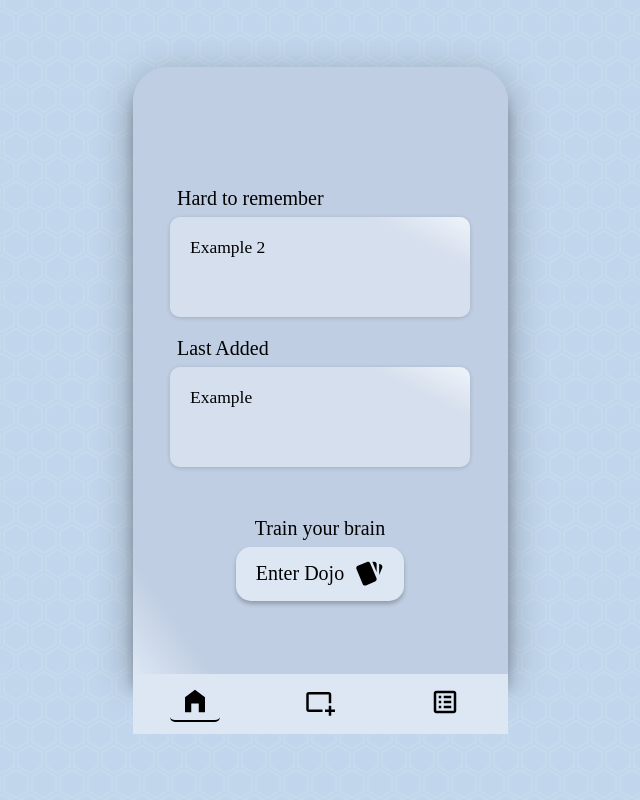
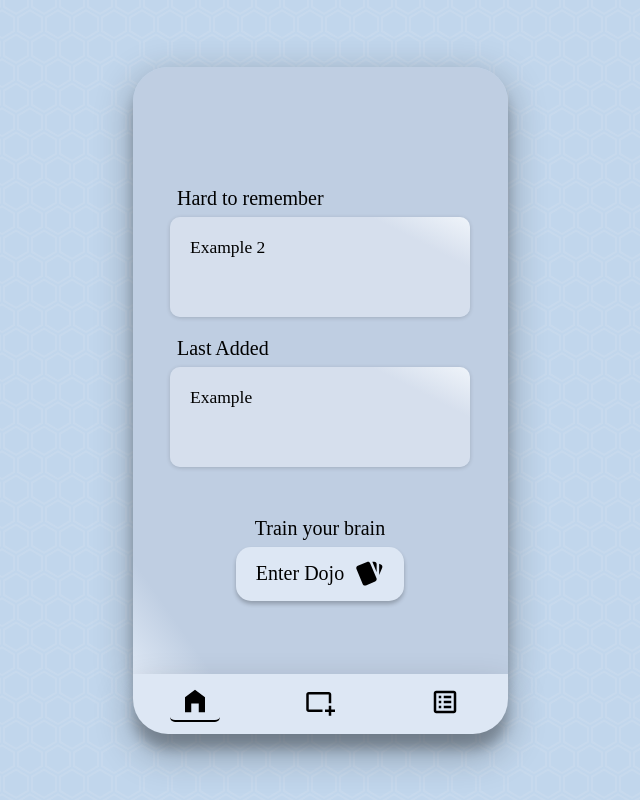
Before and after one commit to j-eick/vocab-dojo, a Next.js app: page / in a window 1280 px wide. Shown: the whole page, without its empty margins (320-960 px from the left). Built offline with nearby package versions, Linux system fonts and the light colour scheme.

Commit message:
added border and shadows

```diff
--- a/src/components/Nav.jsx
+++ b/src/components/Nav.jsx
@@ -58,6 +58,18 @@ const StyledNav = styled.nav`
 
 	background: rgb(221, 231, 244);
 	background: linear-gradient(55deg, #acc1dd 10%), #ceddf1 0%;
+
+	@media (min-width: 376px) {
+		border-bottom-left-radius: 35px;
+		border-bottom-right-radius: 35px;
+		/* border-left: 0.5px solid gray;
+		border-right: 0.5px solid gray;
+		border-bottom: 0.5px solid gray; */
+
+		@media (min-width: 500px), (min-height: 750px) {
+			box-shadow: rgba(0, 0, 0, 0.3) 0px 19px 38px, rgba(0, 0, 0, 0.22) 0px 15px 12px;
+		}
+	}
 `;
 const StyledUl = styled.ul`
 	height: 100%;
```
